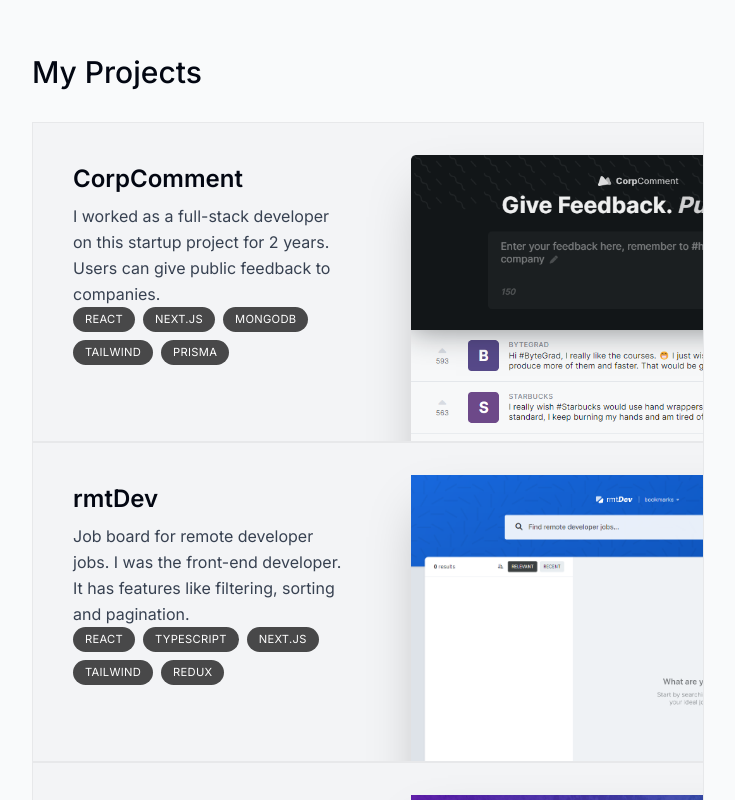
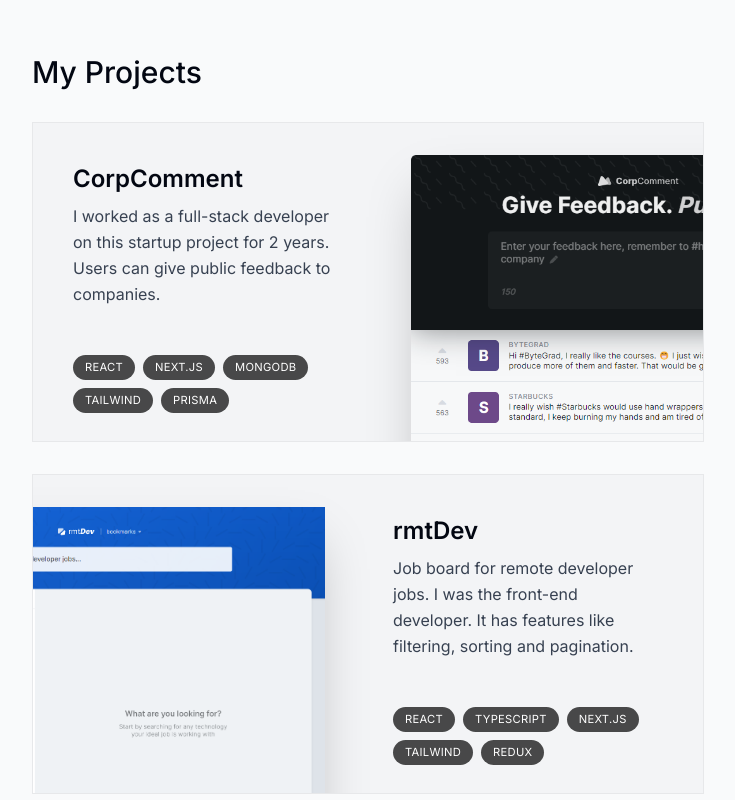
Before and after one commit to AhmedMohamed809/protfolio, a Next.js app: page / in a window 1280 px wide. Shown: the part 1200-2000 px from the top of the page, without its empty margins (272-1007 px from the left). Built offline with nearby package versions, Linux system fonts and the light colour scheme.

Commit message:
add style to second card

```diff
--- a/components/Projects.tsx
+++ b/components/Projects.tsx
@@ -28,11 +28,13 @@
     tags,
     imageUrl,
 }: ProjectProps){
-    return <section className='bg-gray-100 max-w-[42rem] border border-black/5 overflow-hidden sm:pr-8 relative sm:h-[20rem]'>
-        <div className=' py-4 px-5 sm:pl-10 sm:pr-2 sm:pt-10 sm:max-w-[50%] flex flex-col'>
+    return <section className='group bg-gray-100 max-w-[42rem] border border-black/5
+    overflow-hidden sm:pr-8 relative sm:h-[20rem] mb-3 sm:mb-8 last:mb-0 even:pl-8'>
+        <div className=' pt-4 pb-7 px-5 sm:pl-10 sm:pr-2 sm:pt-10 sm:max-w-[50%]
+         flex flex-col h-full group-even:ml-[18rem]'>
         <h3 className=' text-2xl font-semibold'>{title}</h3>
         <p className=' mt-2 leading-relaxed text-gray-700'>{description}</p>
-        <ul className=' flex flex-wrap mt-4 gap-2 mt-auto'>
+        <ul className=' flex flex-wrap mt-4 gap-2 sm:mt-auto'>
             {tags.map((tag,index)=>(
                 <li key={index} className=' bg-black/[0.7] px-3 py-1 text-[0.7rem] uppercase tracking-wide text-white rounded-full
 
@@ -40,7 +42,8 @@
             ))}
         </ul>
         </div>
-        <Image src={imageUrl} alt={title} quality={95} className=' absolute top-8 -right-40 w-[28.25rem]  rounded-top-lg shadow-2xl' />
+        <Image src={imageUrl} alt={title} quality={95} className=' absolute top-8 -right-40 w-[28.25rem]
+         rounded-top-lg shadow-2xl group-even:right-[initial] group-even:-left-40' />
 
 
     </section>
```
